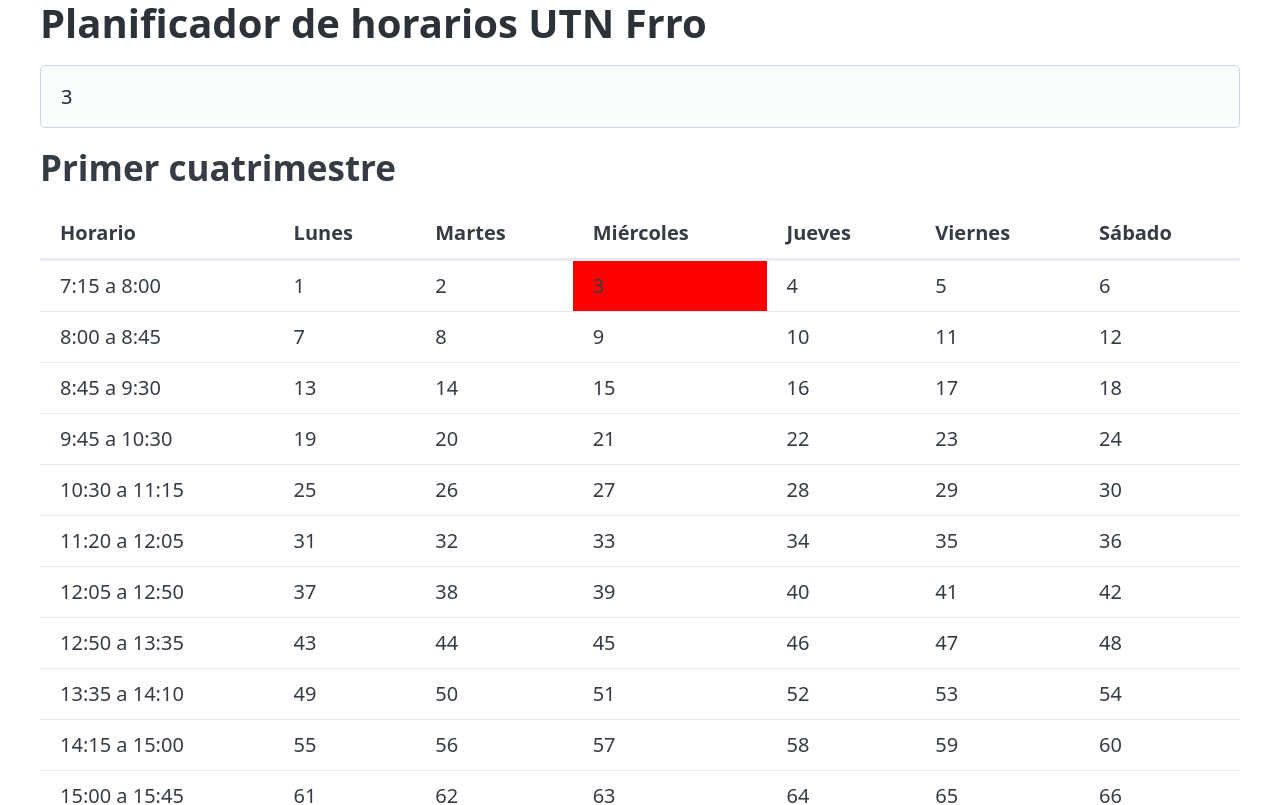
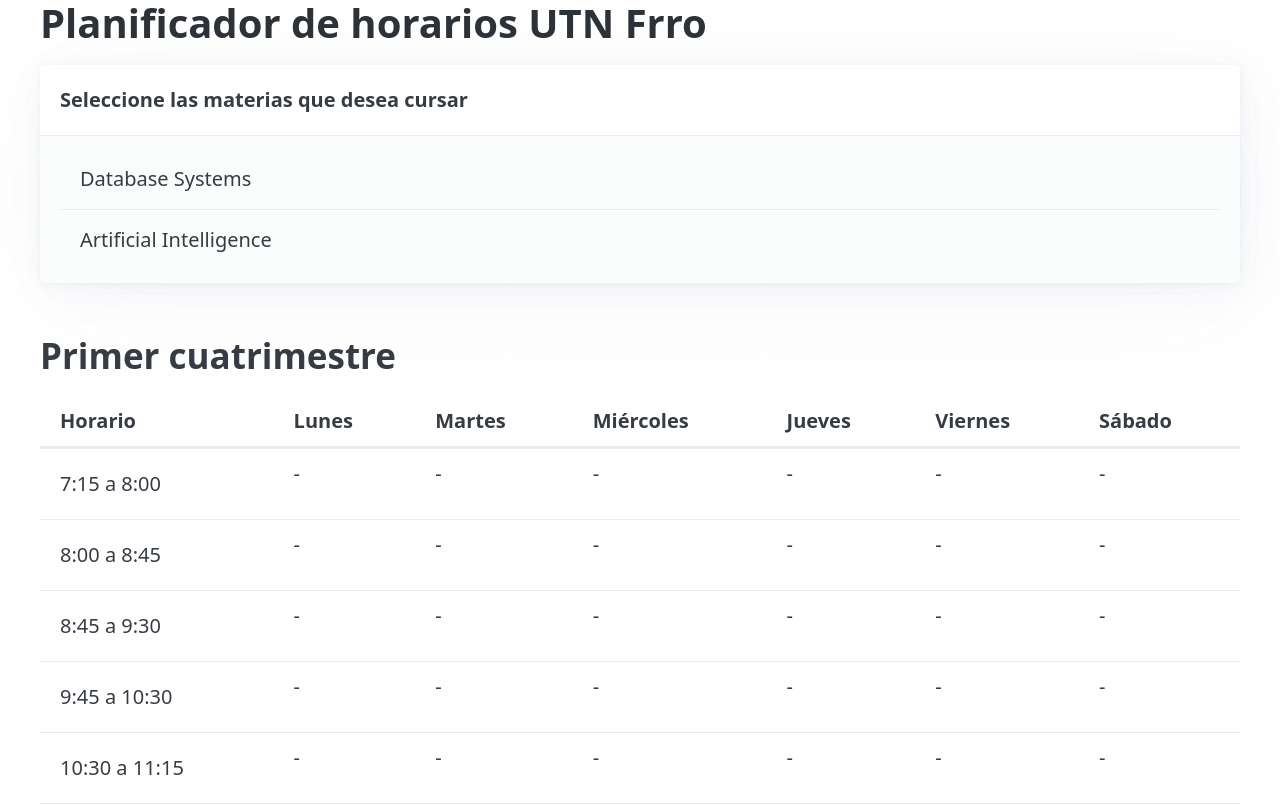
Before and after one commit to enzosanchezariel/PlanificadorHorariosUTNFrro, a SvelteKit app: page / in a window 1280 px wide. Shown: the top 805 px of the page. Built offline with nearby package versions, Linux system fonts and the light colour scheme.

Commit message:
Main flow

```diff
--- /dev/null
+++ b/src/lib/entities/hourByCommission.entity.ts
@@ -0,0 +1,9 @@
+export class HourByCommission {
+    commission: number;
+    hours: number[];
+
+    constructor(commission: number, hours: number[]) {
+        this.commission = commission;
+        this.hours = hours;
+    }
+}
--- /dev/null
+++ b/src/lib/entities/subject.entity.ts
@@ -0,0 +1,19 @@
+import type { HourByCommission } from "./hourByCommission.entity";
+
+export class Subject {
+    carreer: string;
+    elective: boolean;
+    name: string;
+    level: number;
+    period: string;
+    hourByCommissions: HourByCommission[];
+
+    constructor(carreer: string, elective: boolean, name: string, level: number, period: string, hourByCommissions: HourByCommission[]) {
+        this.carreer = carreer;
+        this.elective = elective;
+        this.name = name;
+        this.level = level;
+        this.period = period;
+        this.hourByCommissions = hourByCommissions;
+    }
+}
--- /dev/null
+++ b/src/lib/subjects.json
@@ -0,0 +1,36 @@
+[
+    {
+        "carreer": "ISI",
+        "elective": false,
+        "name": "Database Systems",
+        "level": 3,
+        "period": "1CUATR",
+        "hourByCommissions": [
+            {
+                "commission": 1,
+                "hours": [8, 10, 12, 200]
+            },
+            {
+                "commission": 2,
+                "hours": [14, 16, 18]
+            }
+        ]
+    },
+    {
+        "carreer": "ISI",
+        "elective": true,
+        "name": "Artificial Intelligence",
+        "level": 4,
+        "period": "ANUAL",
+        "hourByCommissions": [
+            {
+                "commission": 1,
+                "hours": [10, 12, 14, 200, 201]
+            },
+            {
+                "commission": 2,
+                "hours": [16, 18, 20]
+            }
+        ]
+    }
+]
--- a/src/routes/+page.svelte
+++ b/src/routes/+page.svelte
@@ -1,4 +1,8 @@
 <script lang="ts">
+    import { HourByCommission } from "$lib/entities/hourByCommission.entity";
+    import { Subject } from "$lib/entities/subject.entity";
+    import jsonData from "$lib/subjects.json";
+
     const timeFrames: string[] = [
         "7:15 a 8:00", "8:00 a 8:45", "8:45 a 9:30", "9:45 a 10:30", "10:30 a 11:15",
         "11:20 a 12:05", "12:05 a 12:50", "12:50 a 13:35", "13:35 a 14:10", "14:15 a 15:00",
@@ -7,14 +11,171 @@
         "23:25 a 0:10"
     ];
 
-    let selected: number = $state(3);
+    const subjects: Subject[] = jsonData.map((subject: any) => {
+        return new Subject(
+            subject.carreer,
+            subject.elective,
+            subject.name,
+            subject.level,
+            subject.period,
+            subject.hourByCommissions.map((hourByCommission: any) => new HourByCommission(hourByCommission.commission, hourByCommission.hours))
+        );
+    });
+
+    let selectedSubjects: {subject: number, commission: number}[] = $state([]);
+
+    let temporalSelectedSubject: number | null = $state(null);
+    let temporalCheckedIndex: string | null = $state(null);
+
+    function selectSubject(index: number) {
+        temporalSelectedSubject = index;
+        const foundSelection = selectedSubjects.find((subject) => subject.subject === temporalSelectedSubject);
+        if (foundSelection) {
+            temporalCheckedIndex = foundSelection.commission.toString();
+        } else {
+            temporalCheckedIndex = "null";
+        }
+    }
+
+    function getAlias(carreer: string) {
+        if (carreer === "ISI") {
+            return "K";
+        } else {
+            return "°";
+        }
+    }
+
+    function addSubject(subjectIndex: number | null, commissionIndex: number | null) {
+        if (subjectIndex === null) {
+            return;
+        }
+        if (commissionIndex === null) {
+            selectedSubjects = selectedSubjects.filter((selectedSubject) => selectedSubject.subject !== subjectIndex);
+        } else {
+            selectedSubjects = selectedSubjects.filter((selectedSubject) => selectedSubject.subject !== subjectIndex);
+            selectedSubjects.push({subject: subjectIndex, commission: commissionIndex});
+        }
+    }
+
+    function handleSubmit(event: any) {
+        event.preventDefault();
+        const formData = new FormData(event.target);
+        addSubject(Number(formData.get("subject")), formData.get("commission") !== "null" ? Number(formData.get("commission")) : null);
+        temporalSelectedSubject = null;
+        temporalCheckedIndex = null;
+    }
+
+    $effect(() => {
+            //$inspect(temporalSelectedSubject);
+            $inspect(temporalCheckedIndex);
+            $inspect(selectedSubjects);
+        }
+    );
+
+
+    function findSlotSubjects(index: number) {
+        const foundSubjects = selectedSubjects.filter((subject) => {
+            const foundSubject = subjects[subject.subject];
+            const foundCommission = foundSubject.hourByCommissions[subject.commission];
+            return foundCommission.hours.includes(index)
+        });
+        return foundSubjects;
+    }
 </script>
 
+<style>
+    .subject-button {
+        width: 100%;
+        background-color: transparent;
+        margin: 0;
+        text-align: start;
+        border-radius: 0;
+        border: none;
+        color: inherit;
+    }
+
+    .subject-button:not(:last-child) {
+        border-bottom: var(--pico-border-width) solid var(--pico-table-border-color);
+    }
+
+    .icon-button {
+        display: flex;
+        padding: 0;
+        padding-right: 10px;
+        margin: 0;
+        align-items: center;
+        align-content: center;
+        background-color: transparent;
+        border: none;
+        border-radius: 0;
+        border-right: var(--pico-border-width) solid var(--pico-table-border-color);
+        color: inherit;
+        gap: 5px;
+    }
+
+    .sbs {
+        display: flex;
+        flex-direction: row;
+    }
+
+    .radio-option {
+        padding: 0.5rem;
+    }
+</style>
 
 <div class="container">
     <h1>Planificador de horarios UTN Frro</h1>
 
-    <input type="number" bind:value={selected} />
+    {#if temporalSelectedSubject === null}
+        <article>
+            <strong>Seleccione las materias que desea cursar</strong>
+            <footer>
+                {#each subjects as subject, index}
+                    <button type="button" class="subject-button" onclick={() => {selectSubject(index)}}>{subject.name}</button>
+                {/each}
+            </footer>
+        </article>
+    {:else}
+        <article>
+            <div class="sbs" style:gap="10px">
+                <button class="icon-button" onclick={() => {temporalSelectedSubject = null; temporalCheckedIndex = null}} aria-label="Volver a lista de materias">
+                    <svg xmlns="http://www.w3.org/2000/svg"
+                    width="24"
+                    height="24"
+                    viewBox="0 0 24 24"
+                    fill="none"
+                    stroke="currentColor"
+                    stroke-width="2"
+                    stroke-linecap="round"
+                    stroke-linejoin="round">
+                        <path stroke="none" d="M0 0h24v24H0z" fill="none"/>
+                        <path d="M5 12l14 0" />
+                        <path d="M5 12l6 6" />
+                        <path d="M5 12l6 -6" />
+                    </svg>
+                    Volver
+                </button>
+                <strong>Seleccione la comision que desea cursar de {subjects[temporalSelectedSubject].name}</strong>
+            </div>
+            <footer>
+                <form onsubmit={handleSubmit}>
+                    <input type="hidden" name="subject" value={temporalSelectedSubject}>
+                    {#each subjects[temporalSelectedSubject].hourByCommissions as commission, index}
+                        <div class="radio-option">
+                            <input type="radio" id={index.toString()} name="commission" value={index.toString()} bind:group={temporalCheckedIndex}/>
+                            <label for={index.toString()}>{subjects[temporalSelectedSubject].level.toString() + (subjects[temporalSelectedSubject].elective === true ? "E" : "") + getAlias(subjects[temporalSelectedSubject].carreer) + commission.commission.toString()}</label>
+                        </div>
+                    {/each}
+                    <div class="radio-option">
+                        <input type="radio" id="none" name="commission" value="null" bind:group={temporalCheckedIndex}/>
+                        <label for="none">Ninguno</label>
+                    </div>
+                    <hr>
+                    <button type="submit">Aceptar</button>
+                </form>
+            </footer>
+        </article>
+    {/if}
 
     <h2>Primer cuatrimestre</h2>
     <table>
@@ -34,7 +195,16 @@
                 <tr>
                     <td>{timeFrame}</td>
                     {#each Array(6).fill(0) as _, i}
-                        <td style:background-color={(index * 6) + i + 1 === selected ? "red" : ""}>{(index * 6) + i + 1}</td>
+                        <!-- <td style:background-color={(index * 6) + i + 1 === selected ? "red" : ""}>{(index * 6) + i + 1}</td> -->
+                        {#if findSlotSubjects((index * 6) + i + 1).length !== 0}
+                            <td style:background-color={findSlotSubjects((index * 6) + i + 1).length === 1 ? "green" : "red"}>
+                                {#each findSlotSubjects((index * 6) + i + 1) as foundMatch}
+                                    <p>{subjects[foundMatch?.subject ?? 0].name}</p>
+                                {/each}
+                            </td>
+                        {:else}
+                            <td><p>-</p></td>
+                        {/if}
                     {/each}
                 </tr>
             {/each}
@@ -59,7 +229,16 @@
                 <tr>
                     <td>{timeFrame}</td>
                     {#each Array(6).fill(0) as _, i}
-                        <td style:background-color={ (timeFrames.length * 6 + index * 6) + i + 1 === selected ? "red" : ""}>{(timeFrames.length * 6 + index * 6) + i + 1}</td>
+                        <!-- <td style:background-color={(timeFrames.length * 6 + index * 6) + i + 1 === selected ? "red" : ""}>{(timeFrames.length * 6 + index * 6) + i + 1}</td> -->
+                        {#if findSlotSubjects((timeFrames.length * 6 + index * 6) + i + 1).length !== 0}
+                            <td style:background-color={findSlotSubjects((timeFrames.length * 6 + index * 6) + i + 1).length === 1 ? "green" : "red"}>
+                                {#each findSlotSubjects((timeFrames.length * 6 + index * 6) + i + 1) as foundMatch}
+                                    <p>{subjects[foundMatch?.subject ?? 0].name}</p>
+                                {/each}
+                            </td>
+                        {:else}
+                            <td>-</td>
+                        {/if}
                     {/each}
                 </tr>
             {/each}
```
